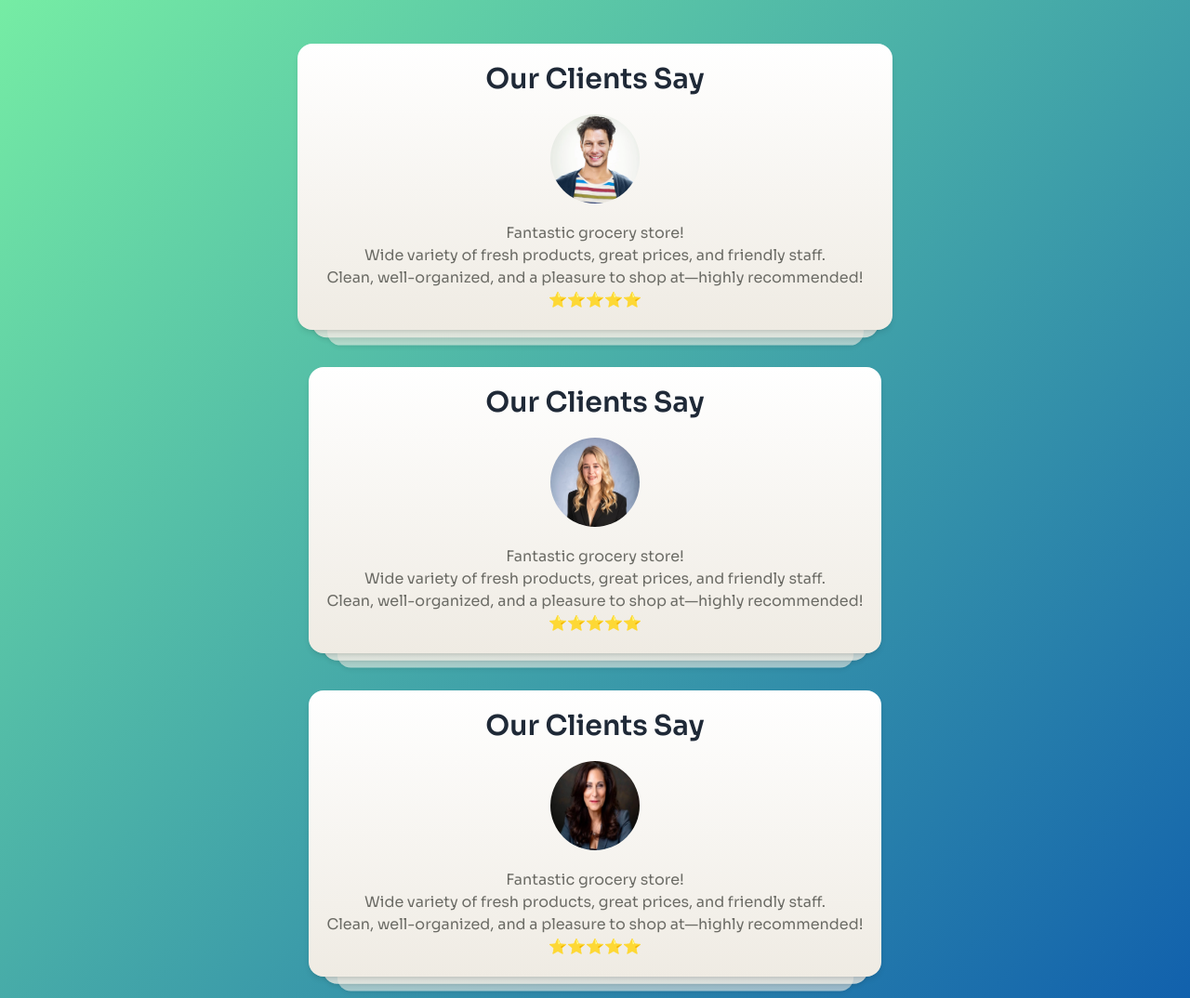
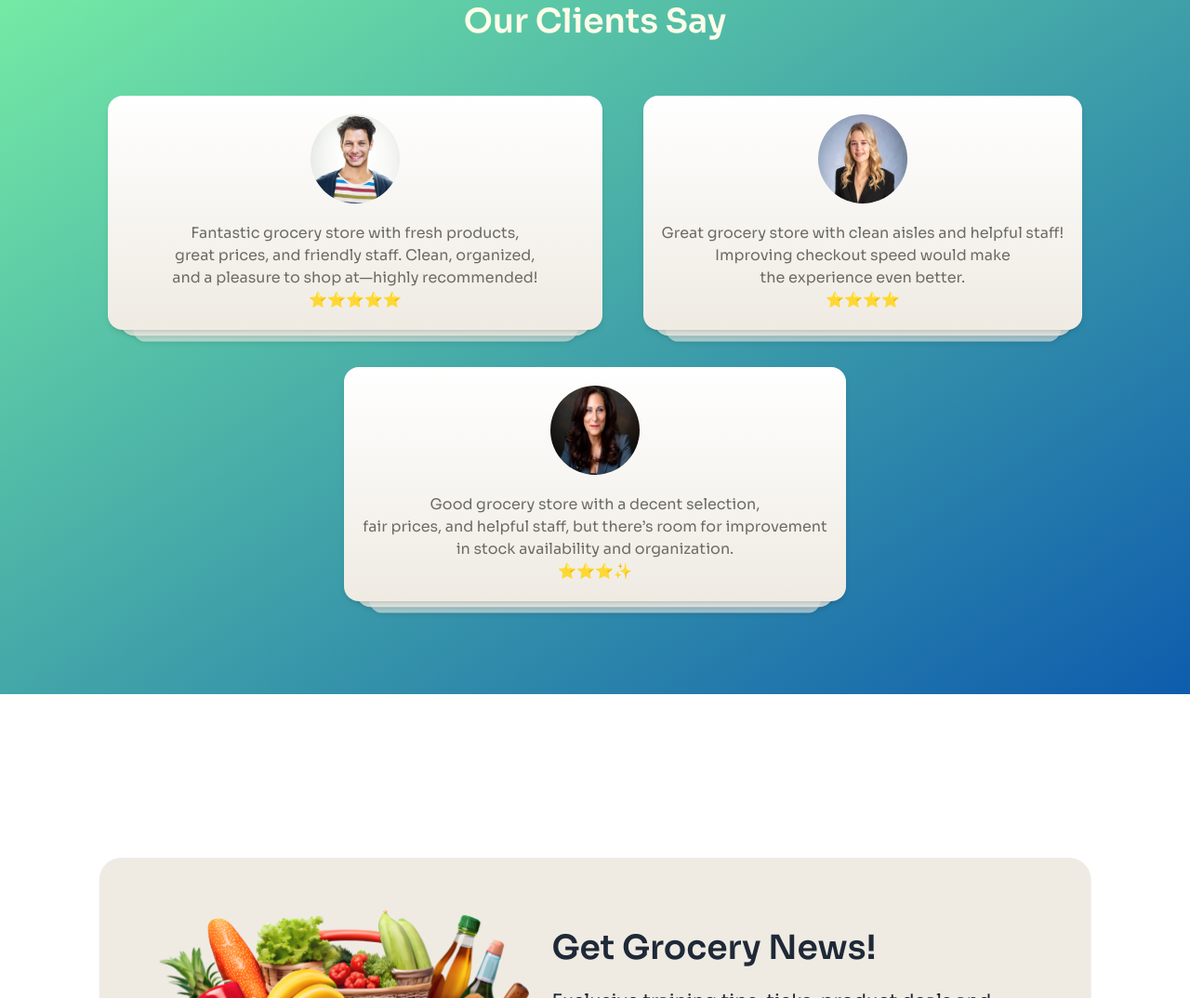
Before and after one commit to ArghoSaha1010/Grocery-Store, a plain HTML site: page index.html in a window 1280 px wide. Shown: the part 3330-4404 px from the top of the page at 93% size. Drawn offline with nearby package versions, Linux system fonts and the light colour scheme.

Commit message:
updated the finishing touch

```diff
--- a/index.html
+++ b/index.html
@@ -451,52 +451,50 @@
 
         <section class="bg-gradient-to-br from-[#79F1A4] to-[#0E5CAD] text-center py-20 mb-96">
             <!-- text content section -->
+            <h2 class="card-title text-center justify-center font-semibold text-4xl text-yellow-50 mb-10">Our Clients Say</h2>
             <div class="stack p-5">
                 <div class="card bg-gradient-to-t from-[#EFEBE3] to-[#FFFFFF] text-center shadow-md  flex flex-col items-center justify-center">
                   <div class="card-body text-center justify-center items-center gap-y-5 p-5">
-                    <h2 class="card-title text-center justify-center font-semibold text-3xl">Our Clients Say</h2>
-                    <img class="rounded-full max-w-24 w-full justify-center items-center" src="./c2-assets/customer_pic.webp" title="Jack Denial" alt="">
-                    <p class="text-[#6c6c66]">Fantastic grocery store! <br> Wide variety of fresh products, great prices, and friendly staff. <br> Clean, well-organized, and a pleasure to shop at—highly recommended! <br>⭐⭐⭐⭐⭐ </p>
+                    <img class="rounded-full max-w-24 w-full justify-center items-center aspect-square" src="./c2-assets/customer_pic.webp" title="Jack Denial" alt="">
+                    <p class="text-[#6c6c66]">
+                        Fantastic grocery store with fresh products, <br> great prices, and friendly staff. Clean, organized, <br> and a pleasure to shop at—highly recommended! <br> ⭐⭐⭐⭐⭐ </p>
                   </div>
                 </div>
                 <div class="card bg-gradient-to-t from-[#EFEBE3] to-[#FFFFFF] text-center shadow-md  flex flex-col items-center justify-center">
-                    <div class="card-body text-center justify-center items-center gap-5">
-                      <h2 class="card-title text-center justify-center font-semibold text-3xl">Our Client Say</h2>
-                      <img class="rounded-full max-w-24 w-full justify-center items-center" src="./c2-assets/customer_pic.webp" alt="">
-                      <p class="text-[#6c6c66]">Fantastic grocery store! <br> Wide variety of fresh products, great prices, and friendly staff. <br> Clean, well-organized, and a pleasure to shop at—highly recommended! <br>⭐⭐⭐⭐⭐ </p>
+                  <div class="card-body text-center justify-center items-center gap-y-5 p-5">
+                    <img class="rounded-full max-w-24 w-full justify-center items-center aspect-square" src="./c2-assets/customer_pic.webp" title="Jack Denial" alt="">
+                    <p class="text-[#6c6c66]">
+                        Fantastic grocery store with fresh products, great prices, and <br> friendly staff. Clean, organized, and a <br> pleasure to shop at—highly recommended! <br> ⭐⭐⭐⭐⭐ </p>
                   </div>
                 </div>
                 <div class="card bg-gradient-to-t from-[#EFEBE3] to-[#FFFFFF] text-center shadow-md  flex flex-col items-center justify-center">
-                    <div class="card-body text-center justify-center items-center gap-5">
-                      <h2 class="card-title text-center justify-center font-semibold text-3xl">Our Client Say</h2>
-                      <img class="rounded-full max-w-24 w-full justify-center items-center" src="./c2-assets/customer_pic.webp" alt="">
-                      <p class="text-[#6c6c66]">Fantastic grocery store! <br> Wide variety of fresh products, great prices, and friendly staff. <br> Clean, well-organized, and a pleasure to shop at—highly recommended! <br>⭐⭐⭐⭐⭐ </p>
+                  <div class="card-body text-center justify-center items-center gap-y-5 p-5">
+                    <img class="rounded-full max-w-24 w-full justify-center items-center aspect-square" src="./c2-assets/customer_pic.webp" title="Jack Denial" alt="">
+                    <p class="text-[#6c6c66]">
+                        Fantastic grocery store with fresh products, <br> great prices, and friendly staff. Clean, organized, <br> and a pleasure to shop at—highly recommended! <br> ⭐⭐⭐⭐⭐ </p>
                   </div>
                 </div>
+
+
             </div>
 
             <div class="stack p-5">
                 <div class="card bg-gradient-to-t from-[#EFEBE3] to-[#FFFFFF] text-center shadow-md  flex flex-col items-center justify-center">
                   <div class="card-body text-center justify-center items-center gap-y-5 p-5">
-                    <h2 class="card-title text-center justify-center font-semibold text-3xl">Our Clients Say</h2>
                     <img class="rounded-full max-w-24 w-full justify-center items-center aspect-square" src="./c2-assets/c2-pic.jpeg" title="Katherin Kelphic" alt="">
-                    <p class="text-[#6c6c66]">Fantastic grocery store! <br> Wide variety of fresh products, great prices, and friendly staff. <br> Clean, well-organized, and a pleasure to shop at—highly recommended! <br>⭐⭐⭐⭐⭐ </p>
+                    <p class="text-[#6c6c66]">Great grocery store with clean aisles and helpful staff! <br> Improving checkout speed would make <br> the experience even better. <br>⭐⭐⭐⭐ </p>
                   </div>
                 </div>
-
                 <div class="card bg-gradient-to-t from-[#EFEBE3] to-[#FFFFFF] text-center shadow-md  flex flex-col items-center justify-center">
                     <div class="card-body text-center justify-center items-center gap-y-5 p-5">
-                      <h2 class="card-title text-center justify-center font-semibold text-3xl">Our Clients Say</h2>
                       <img class="rounded-full max-w-24 w-full justify-center items-center aspect-square" src="./c2-assets/c2-pic.jpeg" title="Katherin Kelphic" alt="">
-                      <p class="text-[#6c6c66]">Fantastic grocery store! <br> Wide variety of fresh products, great prices, and friendly staff. <br> Clean, well-organized, and a pleasure to shop at—highly recommended! <br>⭐⭐⭐⭐⭐ </p>
+                      <p class="text-[#6c6c66]">Great grocery store with clean aisles and helpful staff! <br> Improving checkout speed would make <br> the experience even better. <br>⭐⭐⭐⭐ </p>
                     </div>
                 </div>
-
                 <div class="card bg-gradient-to-t from-[#EFEBE3] to-[#FFFFFF] text-center shadow-md  flex flex-col items-center justify-center">
                     <div class="card-body text-center justify-center items-center gap-y-5 p-5">
-                      <h2 class="card-title text-center justify-center font-semibold text-3xl">Our Clients Say</h2>
                       <img class="rounded-full max-w-24 w-full justify-center items-center aspect-square" src="./c2-assets/c2-pic.jpeg" title="Katherin Kelphic" alt="">
-                      <p class="text-[#6c6c66]">Fantastic grocery store! <br> Wide variety of fresh products, great prices, and friendly staff. <br> Clean, well-organized, and a pleasure to shop at—highly recommended! <br>⭐⭐⭐⭐⭐ </p>
+                      <p class="text-[#6c6c66]">Great grocery store with clean aisles and helpful staff! <br> Improving checkout speed would make <br> the experience even better. <br>⭐⭐⭐⭐ </p>
                     </div>
                 </div>
 
@@ -505,25 +503,23 @@
             <div class="stack p-5">
                 <div class="card bg-gradient-to-t from-[#EFEBE3] to-[#FFFFFF] text-center shadow-md  flex flex-col items-center justify-center">
                   <div class="card-body text-center justify-center items-center gap-y-5 p-5">
-                    <h2 class="card-title text-center justify-center font-semibold text-3xl">Our Clients Say</h2>
                     <img class="rounded-full max-w-24 w-full justify-center items-center aspect-square" src="./c2-assets/c3-pic.jpeg" title="Sara Shouf" alt="">
-                    <p class="text-[#6c6c66]">Fantastic grocery store! <br> Wide variety of fresh products, great prices, and friendly staff. <br> Clean, well-organized, and a pleasure to shop at—highly recommended! <br>⭐⭐⭐⭐⭐ </p>
+                    <p class="text-[#6c6c66]">Good grocery store with a decent selection, <br> fair prices, and helpful staff, but there’s room for improvement <br> in stock availability and organization. <br> ⭐⭐⭐✨ </p>
                   </div>
                 </div>
                 <div class="card bg-gradient-to-t from-[#EFEBE3] to-[#FFFFFF] text-center shadow-md  flex flex-col items-center justify-center">
                   <div class="card-body text-center justify-center items-center gap-y-5 p-5">
-                      <h2 class="card-title text-center justify-center font-semibold text-3xl">Our Clients Say</h2>
-                      <img class="rounded-full max-w-24 w-full justify-center items-center aspect-square" src="./c2-assets/c3-pic.jpeg" title="Jack Denial" alt="">
-                      <p class="text-[#6c6c66]">Fantastic grocery store! <br> Wide variety of fresh products, great prices, and friendly staff. <br> Clean, well-organized, and a pleasure to shop at—highly recommended! <br>⭐⭐⭐⭐⭐ </p>
+                    <img class="rounded-full max-w-24 w-full justify-center items-center aspect-square" src="./c2-assets/c3-pic.jpeg" title="Sara Shouf" alt="">
+                    <p class="text-[#6c6c66]">Good grocery store with a decent selection, <br> fair prices, and helpful staff, but there’s room for improvement <br> in stock availability and organization. <br> ⭐⭐⭐✨ </p>
                   </div>
                 </div>
                 <div class="card bg-gradient-to-t from-[#EFEBE3] to-[#FFFFFF] text-center shadow-md  flex flex-col items-center justify-center">
                   <div class="card-body text-center justify-center items-center gap-y-5 p-5">
-                      <h2 class="card-title text-center justify-center font-semibold text-3xl">Our Clients Say</h2>
-                      <img class="rounded-full max-w-24 w-full justify-center items-center aspect-square" src="./c2-assets/c3-pic.jpeg" title="Jack Denial" alt="">
-                      <p class="text-[#6c6c66]">Fantastic grocery store! <br> Wide variety of fresh products, great prices, and friendly staff. <br> Clean, well-organized, and a pleasure to shop at—highly recommended! <br>⭐⭐⭐⭐⭐ </p>
+                    <img class="rounded-full max-w-24 w-full justify-center items-center aspect-square" src="./c2-assets/c3-pic.jpeg" title="Sara Shouf" alt="">
+                    <p class="text-[#6c6c66]">Good grocery store with a decent selection, <br> fair prices, and helpful staff, but there’s room for improvement <br> in stock availability and organization. <br> ⭐⭐⭐✨ </p>
                   </div>
                 </div>
+
             </div>
         </section>
 
```
Lines whose indentation alone changed are shown as unchanged.
